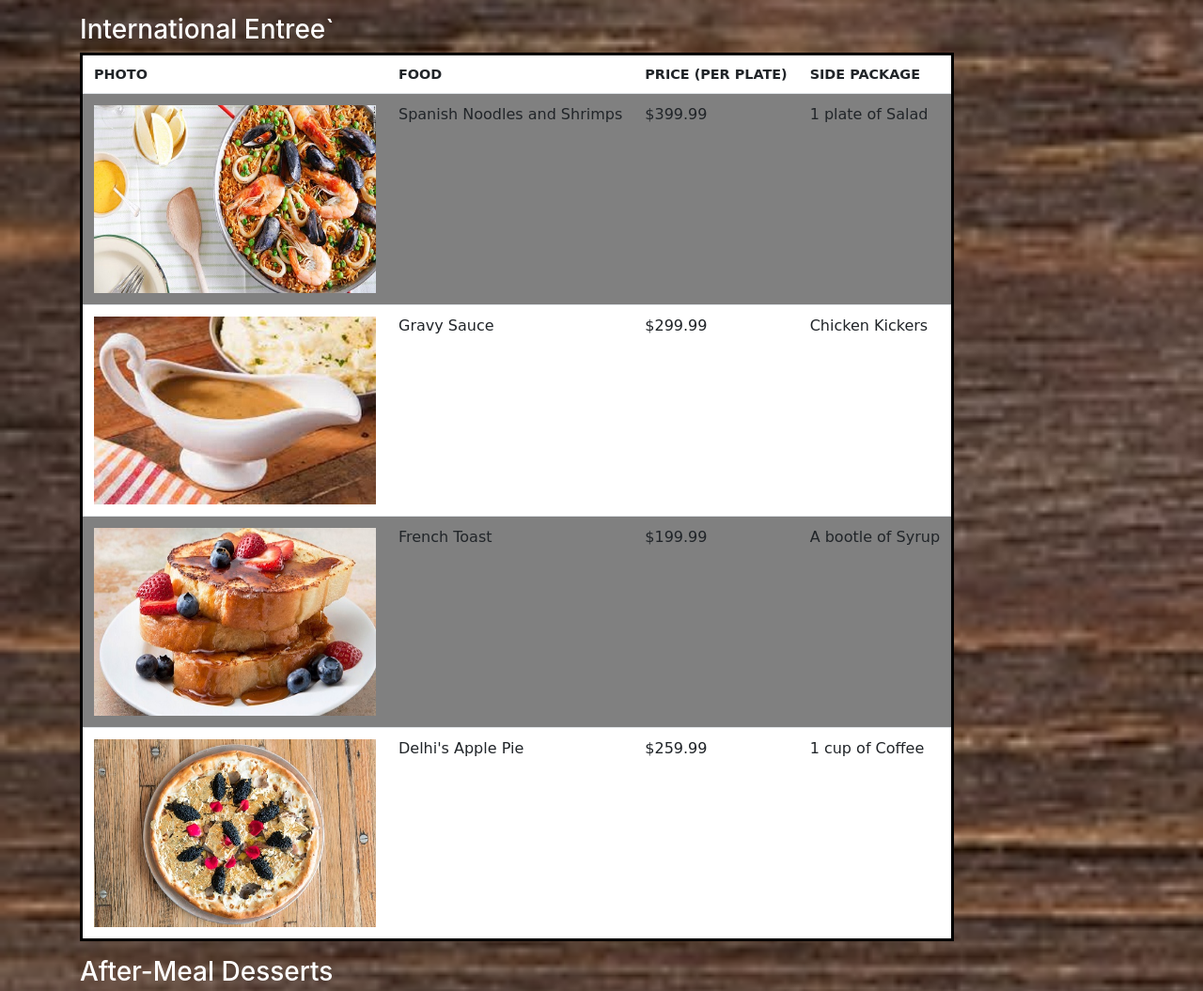
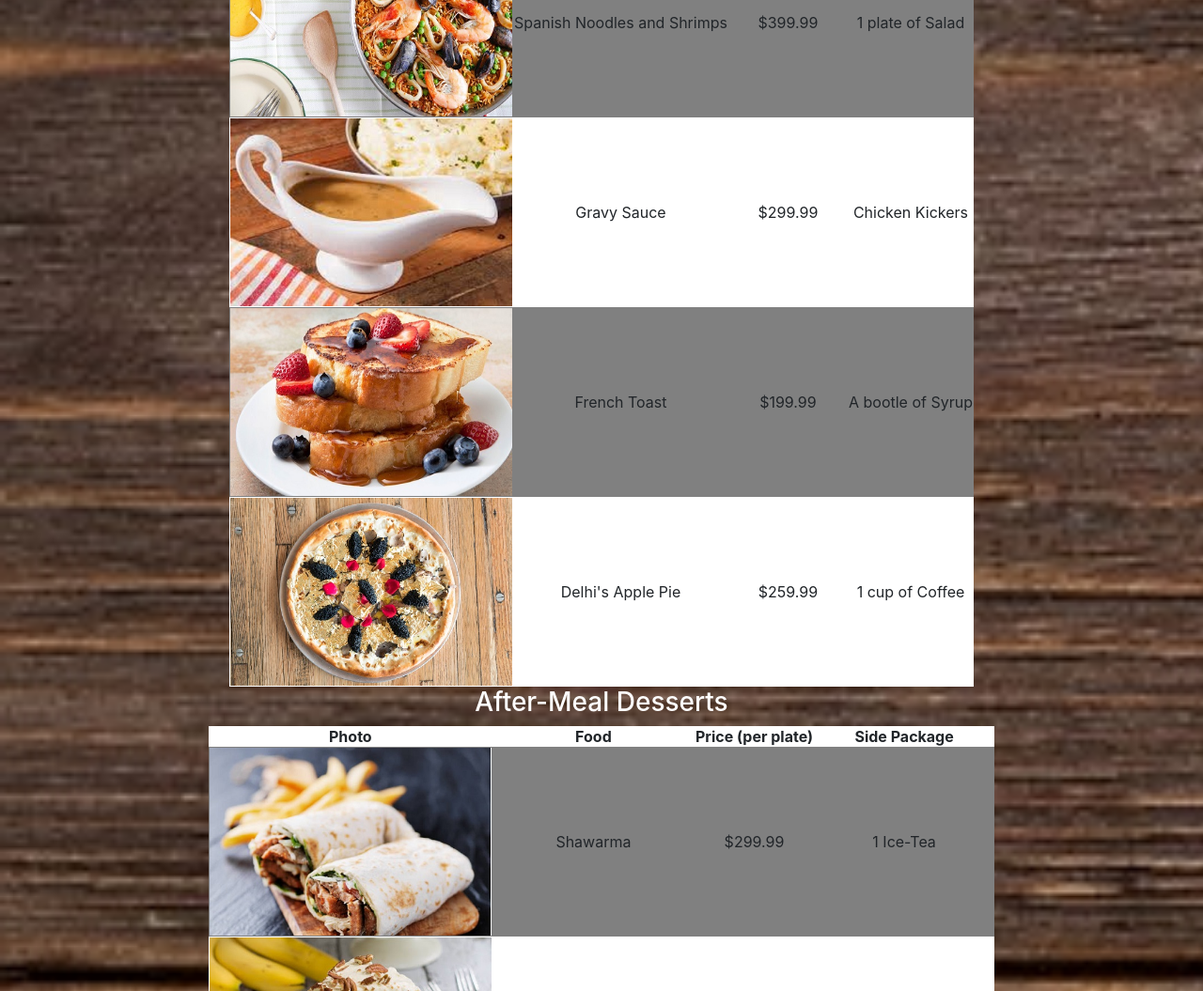
Before and after one commit to Zuka-Dev/myassignment, a plain HTML site: page prices.html in a window 1280 px wide. Shown: the part 1320-2375 px from the top of the page at 94% size. Drawn offline with nearby package versions, Linux system fonts and the light colour scheme.

Commit message:
Add files via upload

```diff
--- a/prices.html
+++ b/prices.html
@@ -9,31 +9,33 @@
     <link rel="stylesheet" href="https://stackpath.bootstrapcdn.com/bootstrap/4.4.1/css/bootstrap.min.css"
      integrity="sha384-Vkoo8x4CGsO3+Hhxv8T/Q5PaXtkKtu6ug5TOeNV6gBiFeWPGFN9MuhOf23Q9Ifjh" crossorigin="anonymous">
          <style>
-             table{
-                 padding: 20px 20px;
-                 color: black;
-                 border: 3px solid black;
-                 width: 100%;
-                 background-color: white;
-                 font-family: cursive;
-                 overflow-x: hidden;
-                 table-layout:fixed;
-             }
+
              .flex-container {
             display: flex;
             flex-direction: column;
             flex-wrap: nowrap;
+            height: 100%;
+            justify-content: center;
+            align-items: center
+
+        }
+        .flex-container1 {
+            display: flex;
+            flex-direction: column;
+            flex-wrap: nowrap;
+            align-content: center;
+            justify-content: center;
 
 
         }
-
-             th, td {
-                 padding: 7px 10px 10px 10px;
-             }
-             th {
-                 text-transform: uppercase;
-                 font-size: 90%;
-             }
+        h3{
+          text-align: center;
+          color: white;
+        }
+        table {background-color: white;
+               width: 100%;
+               padding: 10px 10px;
+               text-align: center;}
              tr.even {
                  background-color: grey;
              }
@@ -42,8 +44,8 @@
              width: 300px;
          }
          nav > a > img {
-           height: 80px;
-           width: 127px;
+           height: auto;
+           width: 100%;
          }
          body {
     background-image: url("css/bimages.jpg");
@@ -55,21 +57,17 @@ footer {
     width: 100%;
 
 }
-h3 {
-    color: white;
-}
+
 footer > img{
   height: 40px;
   width: 40px;
 }
-#table1 {display: table;
-         width: 100%}
 
          </style>
 
 </head>
 <body>
-    <div class="flex-container">
+    <div class="flex-container1">
             <nav class="navbar navbar-expand-lg navbar-dark bg-dark">
                     <a class="navbar-brand" href="index.html"><img src="image/navimage.jpg"/></a>
                     <button class="navbar-toggler" type="button" data-toggle="collapse" data-target="#navbarSupportedContent" aria-controls="navbarSupportedContent" aria-expanded="false" aria-label="Toggle navigation">
@@ -106,10 +104,11 @@ footer > img{
 </ul>
 </div>
             </nav>
-                      <div id="table1" class="container table-responsive-sm vw-90 d-flex flex-sm-nowrap align-content-sm-center flex-column d-sm-block d-lg-block">
-                        <h3>African Dishes</h3>
-                        <div class="table-responsive-sm">
-                          <table class="table w-auto ">
+                      <div id="table1" class="flex-container">
+
+                        <div class="flex-item">
+                            <h3>African Dishes</h3>
+                          <table >
                              <tr>
                                  <th scope="col">Photo</th>
                                  <th scope="col">Food</th>
@@ -147,14 +146,15 @@ footer > img{
                                                 <td>1 Smoov Chapman</td>
                                             </tr>
                           </table></div>
-                          <h3>International Entree`</h3>
-                         <div class="table-responsive-sm">
-                          <table class="table w-auto">
+
+                         <div class="flex-item">
+                            <h3>International Entree`</h3>
+                          <table class="">
                              <tr>
-                                 <th scope="col">Photo</th>
-                                 <th scope="col">Food</th>
-                                 <th scope="col">Price (per plate)</th>
-                                 <th scope="col">Side Package</th>
+                                 <th scope="">Photo</th>
+                                 <th scope="">Food</th>
+                                 <th scope="">Price (per plate)</th>
+                                 <th scope="">Side Package</th>
                              </tr>
                              <tr class="even">
                                  <td><img src="image/spaniloo.jpg"/></td>
@@ -182,14 +182,15 @@ footer > img{
                                         </tr>
 
                           </table></div>
-                          <h3>After-Meal Desserts</h3>
-                          <div class="table-responsive-sm">
-                          <table class="table w-auto">
+
+                          <div class="flex-item">
+                              <h3>After-Meal Desserts</h3>
+                          <table>
                              <tr>
-                                 <th scope="col">Photo</th>
-                                 <th scope="col">Food</th>
-                                 <th scope="col">Price (per plate)</th>
-                                 <th scope="col">Side Package</th>
+                                 <th scope="">Photo</th>
+                                 <th scope="">Food</th>
+                                 <th scope="">Price (per plate)</th>
+                                 <th scope="">Side Package</th>
                              </tr>
                              <tr class="even">
                                  <td><img src="image/shawarma.jpg"/></td>
@@ -223,9 +224,10 @@ footer > img{
                                         </tr>
 
                           </table></div>
-                          <h3>Special Treats</h3>
-                          <div class="table-responsive-sm">
-                          <table class="table w-auto">
+
+                          <div class="flex-item">
+                              <h3>Special Treats</h3>
+                          <table class="">
                              <tr>
                                  <th scope="col">Photo</th>
                                  <th scope="col">Food</th>
@@ -248,8 +250,8 @@ footer > img{
                           </table></div>
                       </div>
 
-                      <div class="container  d-flex flex-sm-column align-content-center">
-                      <nav aria-label="Page navigation example" class="container  d-flex flex-sm-column align-content-center">
+
+                      <nav aria-label="Page navigation example" class="flex-container">
                             <ul class="pagination">
                               <li class="page-item">
                                 <a class="page-link" href="menu.html" aria-label="Previous">
@@ -267,7 +269,7 @@ footer > img{
                                 </a>
                               </li>
                             </ul>
-                          </nav></div>
+                          </nav>
                     <blockquote class="blockquote text-center">
                     <footer class="blockquote-footer">
                         Made By<cite title="Source Title"> Zukaberg</cite> <br />
```
